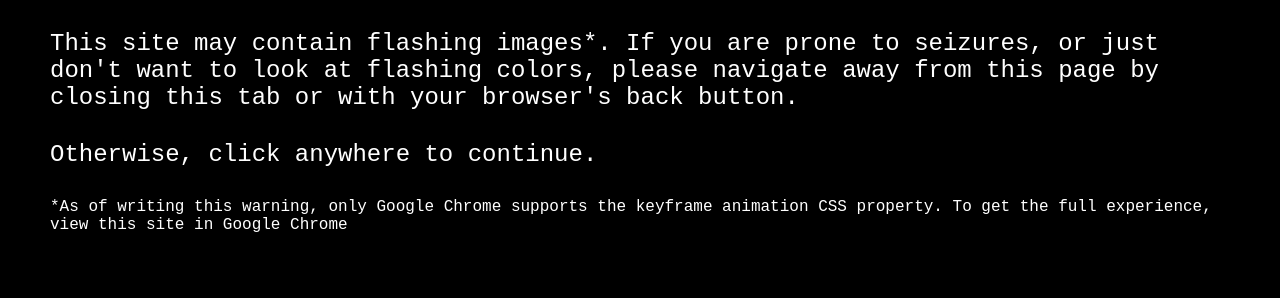
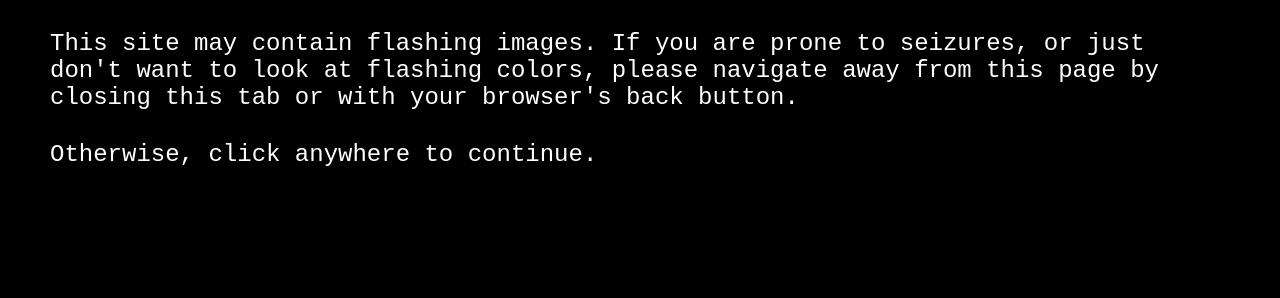
Before and after one commit to nathanhinchey/uglysite, a plain HTML site: page index.html in a window 1280 px wide. Drawn offline with Linux system fonts and the light colour scheme.

Commit message:
remove outdated compatibility note

```diff
--- a/index.html
+++ b/index.html
@@ -4,18 +4,13 @@
   <div class="PSE-warning">
     <section class="warning-text">
       <p class="warning-text">
-      This site may contain flashing images*. If
+      This site may contain flashing images. If
       you are prone to seizures, or just don't want to look at flashing colors,
       please navigate away from this page by closing this tab or with your
       browser's back button.
       </p>
       <p class="warning-text">
         Otherwise, click anywhere to continue.
-      </p>
-      <p class="warning-text small">
-        *As of writing this warning,
-        only Google Chrome supports the keyframe animation CSS property.
-        To get the full experience, view this site in Google Chrome
       </p>
     </section>
   </div>
```
